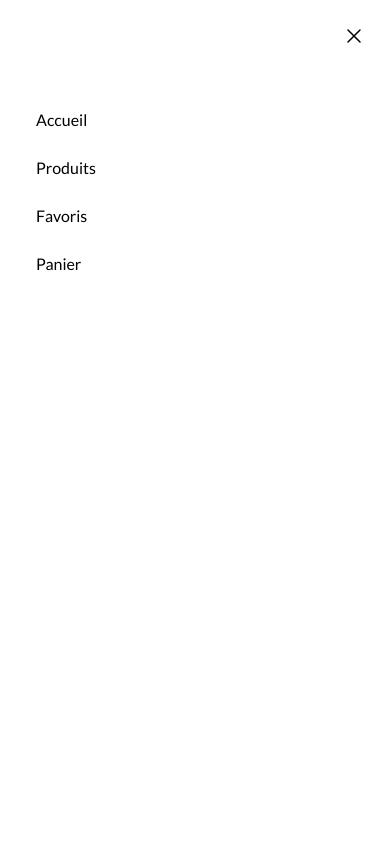
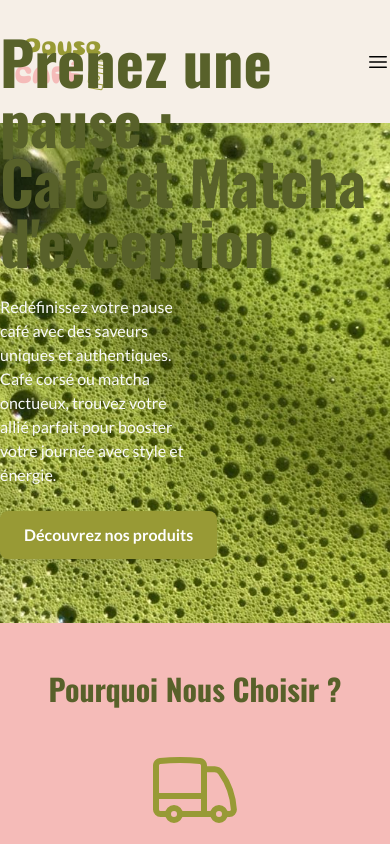
Before and after one commit to ISaejinI/cartApp, a React (Vite) app: page / in a window 390 px wide. Shown: the top 844 px of the page. Built offline with nearby package versions, Linux system fonts and the light colour scheme.

Commit message:
Burger menu fonctionnel

```diff
--- a/src/App.tsx
+++ b/src/App.tsx
@@ -7,9 +7,10 @@ import Home from './components/Home';
 import Wishlist from "./components/Wishlist";
 import { ShoppingBagIcon, Bars3Icon, XMarkIcon } from '@heroicons/react/24/outline';
 import { useState } from "react";
+import { Dialog, DialogPanel } from "@headlessui/react";
 
 const App = () => {
-  const [burgerMenuOpen, setBurgerMenuOpen] = useState(false);
+  let [burgerMenuOpen, setBurgerMenuOpen] = useState(false);
 
   return (
     <Router>
@@ -31,8 +32,8 @@ const App = () => {
 
         {/* Mobile Menu */}
 
-        <div className="lg:hidden" role="dialog" aria-modal="true">
-          <div className="fixed inset-y-0 right-0 z-10 w-full overflow-y-auto bg-white px-6 py-6 sm:max-w-sm sm:ring-1 sm:ring-gray-900/10">
+        <Dialog className="lg:hidden" open={burgerMenuOpen} onClose={() => setBurgerMenuOpen(false)}>
+          <DialogPanel className="fixed inset-y-0 right-0 z-10 w-full overflow-y-auto bg-white px-6 py-6 sm:max-w-sm sm:ring-1 sm:ring-gray-900/10">
             <div className="flex items-center justify-end">
               <button type="button" onClick={() => setBurgerMenuOpen(false)}>
                 <XMarkIcon className="size-6" />
@@ -48,8 +49,8 @@ const App = () => {
                 </div>
               </div>
             </div>
-          </div>
-        </div>
+          </DialogPanel>
+        </Dialog>
 
         <Routes>
           <Route path="/" element={<Home />} />
```
